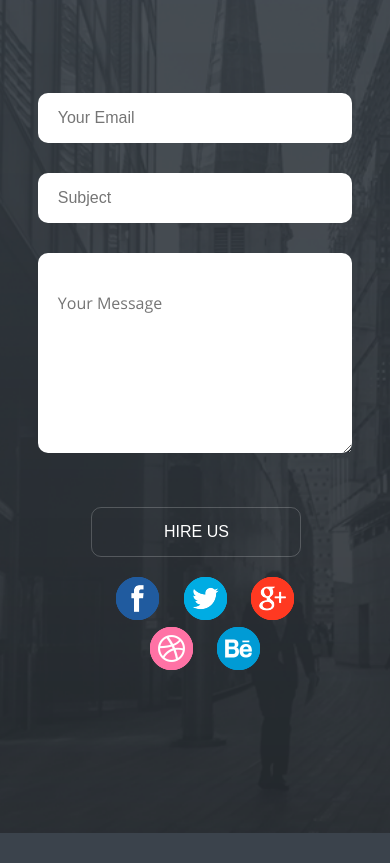
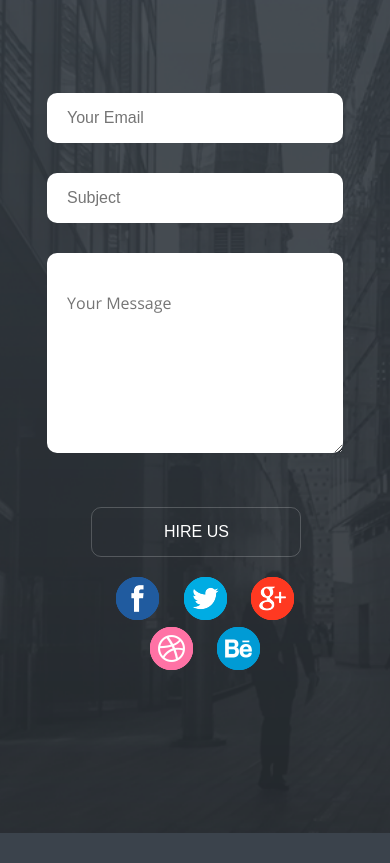
Before and after one commit to chaitali-more/TenatosStudio, a plain HTML site: page index.html in a window 390 px wide. Shown: the part 8838-9701 px from the top of the page. Drawn offline with Linux system fonts and the light colour scheme.

Commit message:
made changes in stylesheet

```diff
--- a/css/style.css
+++ b/css/style.css
@@ -688,7 +688,7 @@ textarea {
         width: 100%;
     }
 .contact-us input, textarea {
-    max-width: 85%;
+    max-width: 80%;
 }
 textarea {
     width: 85%;
```
